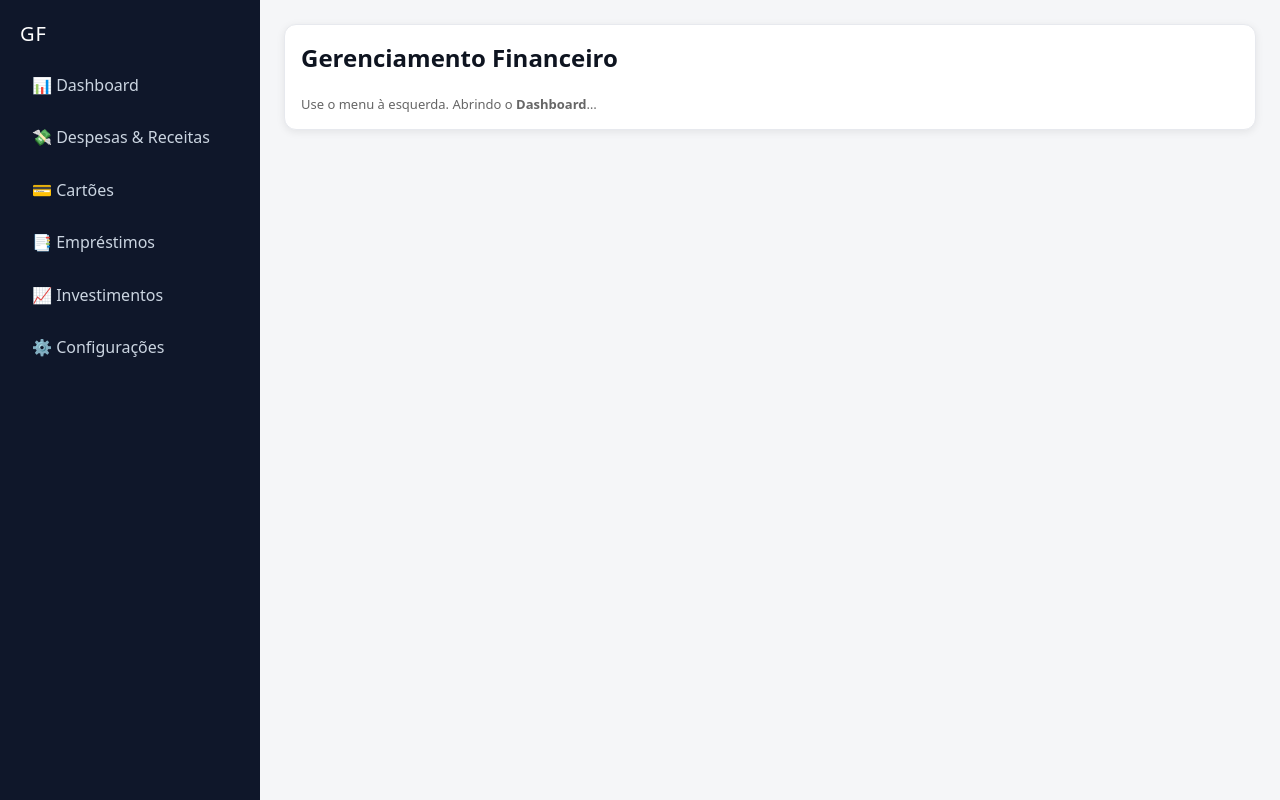
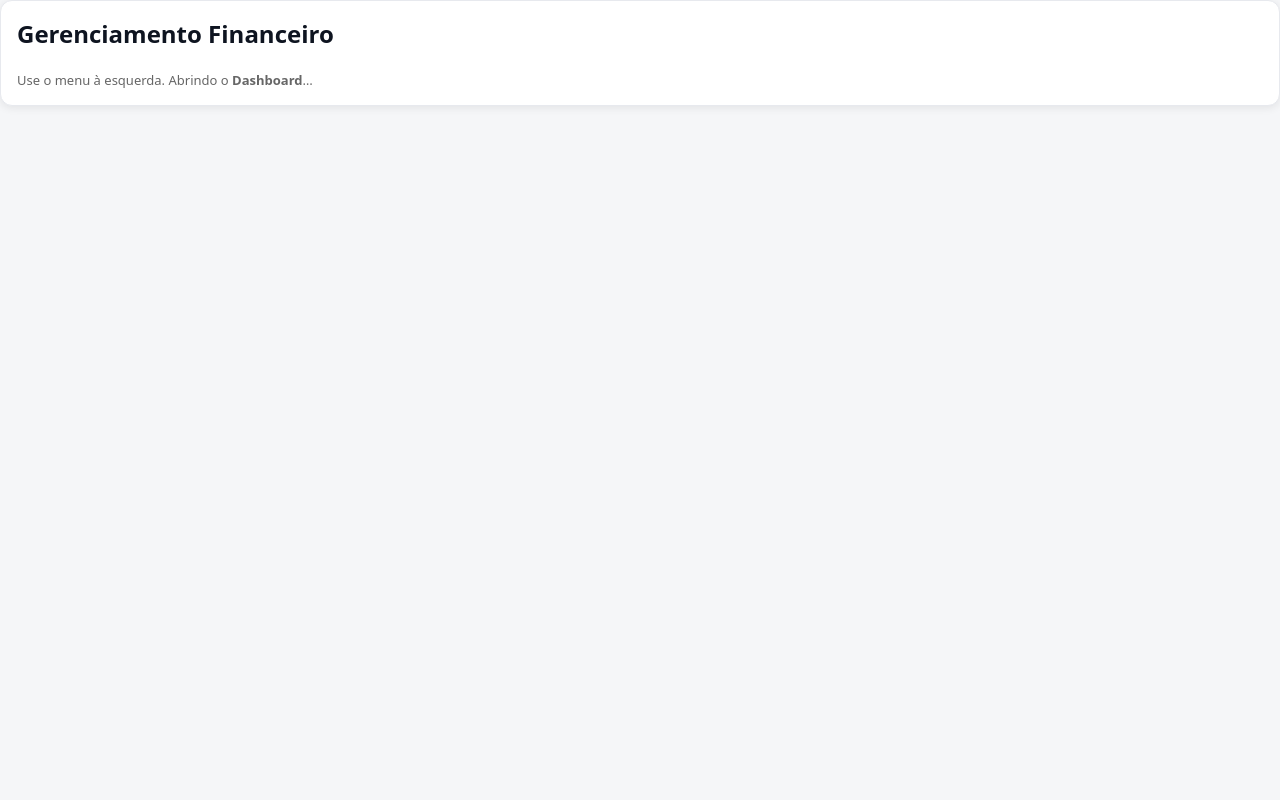
Before and after one commit to Ivanmonteiro-create/gerenciamentofamiliar.site, a Next.js app: page / in a window 1280 px wide. Built offline with nearby package versions, Linux system fonts and the light colour scheme.

Commit message:
Update layout.js

```diff
--- a/app/layout.js
+++ b/app/layout.js
@@ -1,31 +1,25 @@
+// app/layout.js
 import "./globals.css";
 
 export const metadata = {
   title: "Gerenciamento Financeiro",
+  description: "Controle de despesas, cartões, empréstimos e investimentos.",
+  manifest: "/manifest.webmanifest",
+  themeColor: "#0f172a",
 };
 
 export default function RootLayout({ children }) {
   return (
-    <html lang="pt">
-      <body>
-        <div className="shell">
-          <aside className="sidebar">
-            <div className="logo">GF</div>
-            <nav className="menu">
-              <a href="/dashboard">📊 Dashboard</a>
-              <a href="/despesas">💸 Despesas & Receitas</a>
-              <a href="/cartoes">💳 Cartões</a>
-              <a href="/emprestimos">📑 Empréstimos</a>
-              <a href="/investimentos">📈 Investimentos</a>
-              <a href="/configuracoes">⚙️ Configurações</a>
-            </nav>
-          </aside>
-
-          <main className="content">
-            {children}
-          </main>
-        </div>
-      </body>
+    <html lang="pt-PT">
+      <head>
+        {/* PWA */}
+        <meta name="theme-color" content="#0f172a" />
+        <link rel="manifest" href="/manifest.webmanifest" />
+        <link rel="apple-touch-icon" href="/icons/icon-192.png" />
+        <meta name="apple-mobile-web-app-capable" content="yes" />
+        <meta name="apple-mobile-web-app-status-bar-style" content="black-translucent" />
+      </head>
+      <body>{children}</body>
     </html>
   );
 }
```
